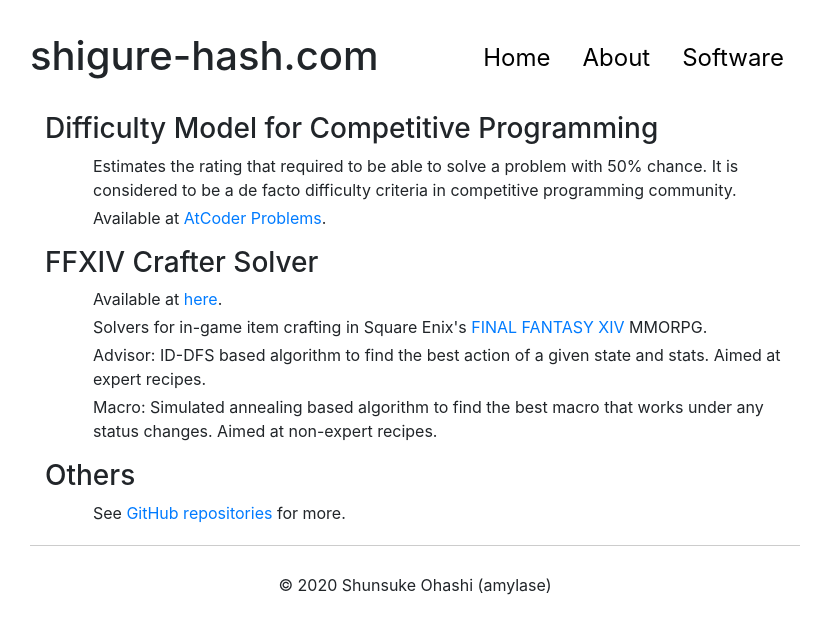
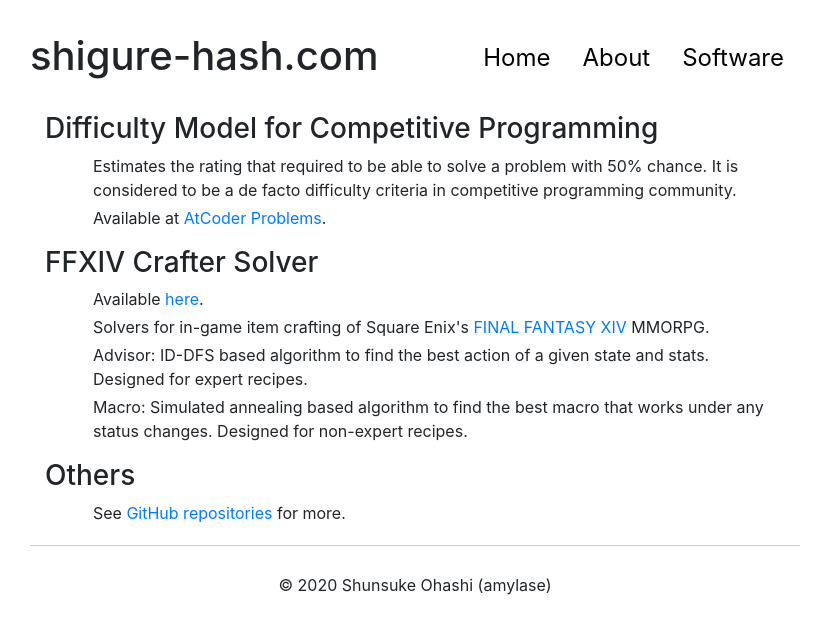
Before and after one commit to amylase/amylase.github.io, a Next.js app in the folder with-reactstrap-app/: page /software in a window 1280 px wide. Shown: the top 634 px of the page, without its empty margins (225-1039 px from the left). Built offline with nearby package versions, Linux system fonts and the light colour scheme.

Commit message:
Update software.tsx

```diff
--- a/with-reactstrap-app/pages/software.tsx
+++ b/with-reactstrap-app/pages/software.tsx
@@ -19,16 +19,16 @@ export default function Home() {
                 <div className="mt-3">
                     <h3>FFXIV Crafter Solver</h3>
                     <div className="ml-5 mb-1">
-                        Available at <a href="/ffxiv-crafter-rust">here</a>.
+                        Available <a href="/ffxiv-crafter-rust">here</a>.
                     </div>
                     <div className="ml-5 mb-1">
-                        Solvers for in-game item crafting in Square Enix's <a href="https://na.finalfantasyxiv.com/">FINAL FANTASY XIV</a> MMORPG.
+                        Solvers for in-game item crafting of Square Enix's <a href="https://na.finalfantasyxiv.com/">FINAL FANTASY XIV</a> MMORPG.
                     </div>
                     <div className="ml-5 mb-1">
-                        Advisor: ID-DFS based algorithm to find the best action of a given state and stats. Aimed at expert recipes.
+                        Advisor: ID-DFS based algorithm to find the best action of a given state and stats. Designed for expert recipes.
                     </div>
                     <div className="ml-5 mb-1">
-                        Macro: Simulated annealing based algorithm to find the best macro that works under any status changes. Aimed at non-expert recipes.
+                        Macro: Simulated annealing based algorithm to find the best macro that works under any status changes. Designed for non-expert recipes.
                     </div>
                 </div>
 
```
